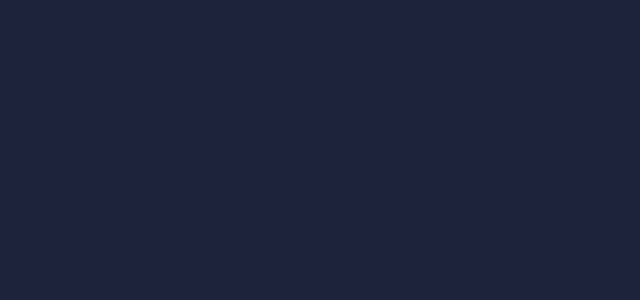
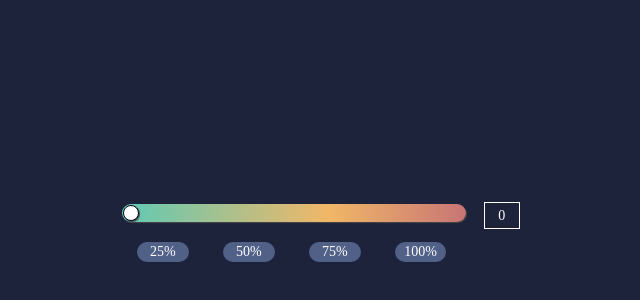
Before and after one commit to KachmaZ/vue-demo-project-1, a Vue app: page /range in a window 1280 px wide. Shown: the part 176-476 px from the top of the page, without its empty margins (320-960 px from the left). Built offline with nearby package versions, Linux system fonts and the light colour scheme.

Commit message:
Router is configured

```diff
--- a/src/components/CustomRange.vue
+++ b/src/components/CustomRange.vue
@@ -97,6 +97,7 @@ export default {
         border: 1px solid #00001e;
         border-radius: 50%;
 
+        cursor: pointer;
         -webkit-appearance: none;
       }
     }
--- a/src/router/index.js
+++ b/src/router/index.js
@@ -1,6 +1,8 @@
 import Vue from "vue";
 import VueRouter from "vue-router";
-import Home from "../views/Home.vue";
+import Home from "@/views/Home.vue";
+import Range from "@/views/Range.vue";
+import Users from "@/views/Users.vue";
 
 Vue.use(VueRouter);
 
@@ -9,6 +11,16 @@ const routes = [
     path: "/",
     name: "Home",
     component: Home,
+  },
+  {
+    path: "/range",
+    name: "Range",
+    component: Range,
+  },
+  {
+    path: "/users",
+    name: "Users",
+    component: Users,
   },
 ];
 
--- a/src/views/Home.vue
+++ b/src/views/Home.vue
@@ -1,17 +1,14 @@
 <template>
   <div class="home">
-    <CustomRange />
+    <router-link to="/range">To Range</router-link>
+    <router-link to="/users">To Users</router-link>
   </div>
 </template>
 
 <script>
 // @ is an alias to /src
-import CustomRange from "@/components/CustomRange.vue";
 
 export default {
   name: "Home",
-  components: {
-    CustomRange,
-  },
 };
 </script>
--- /dev/null
+++ b/src/views/Range.vue
@@ -0,0 +1,27 @@
+<template>
+  <div class="range">
+    <CustomRange />
+  </div>
+</template>
+
+<script>
+// @ is an alias to /src
+import CustomRange from "@/components/CustomRange.vue";
+
+export default {
+  name: "Range",
+  components: {
+    CustomRange,
+  },
+};
+</script>
+
+<style lang="scss" scoped>
+.range {
+    height: 100vh;
+
+    display: flex;
+    justify-content: center;
+    align-items: center;
+}
+</style>
--- /dev/null
+++ b/src/views/Users.vue
@@ -0,0 +1,13 @@
+<template>
+  <div class="users">
+    <CustomRange />
+  </div>
+</template>
+
+<script>
+// @ is an alias to /src
+
+export default {
+  name: "Users",
+};
+</script>
```
